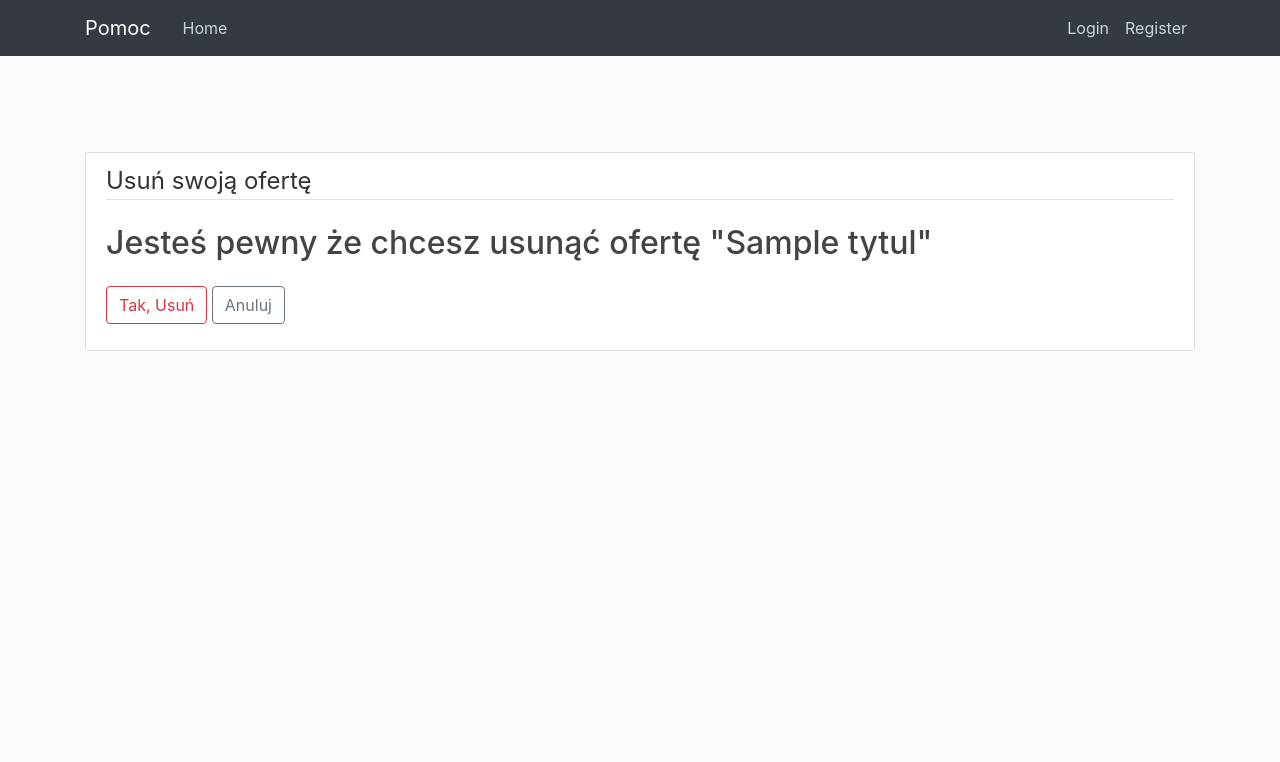
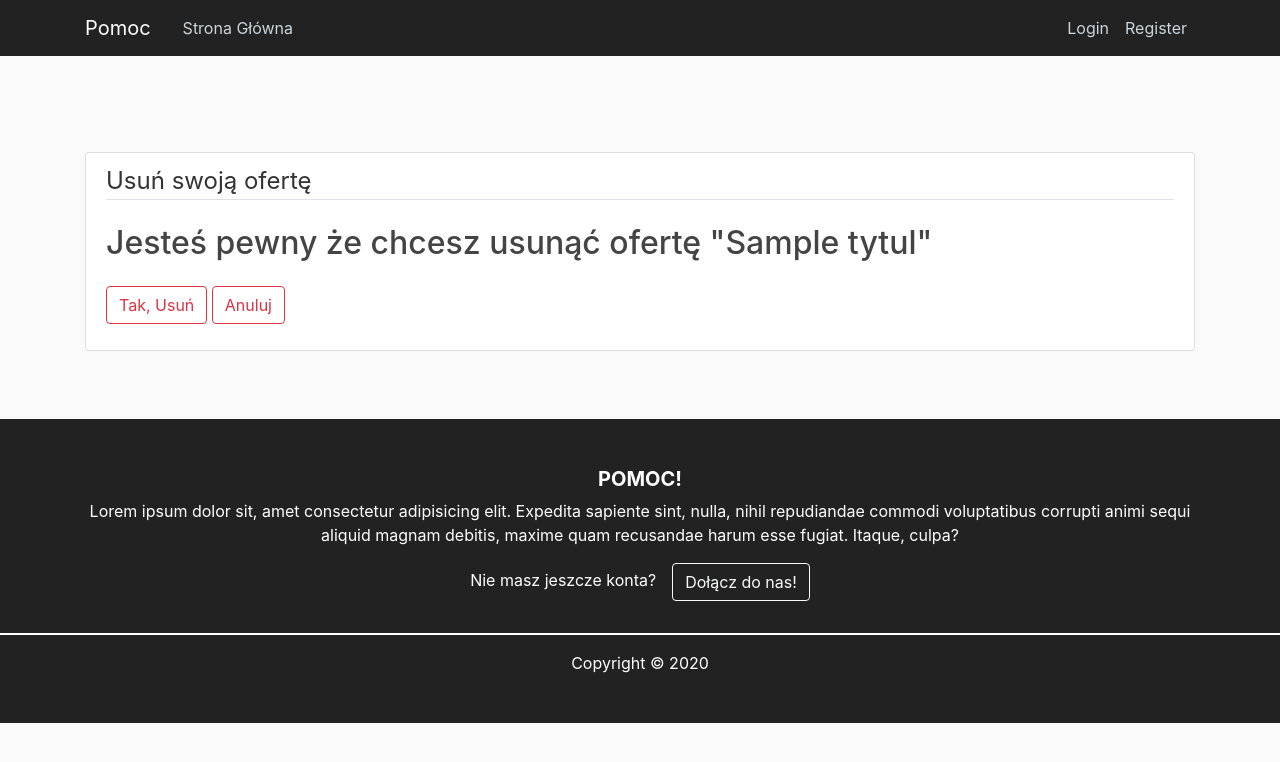
Before and after one commit to Pwojton/Pomagam, a Django app: template oferty/templates/oferty/oferta_confirm_delete.html in a window 1280 px wide. Shown: the top 762 px of the page. Run offline with Django 3.2, Linux system fonts and the light colour scheme; the template is opened without the code that fills it: most values are stand-ins (such as "Sample title", 1, 10 or a date in 2020); some libraries are stand-ins or nearby versions.

Commit message:
zmiany w szablonie

```diff
--- a/oferty/templates/oferty/komentarz_confirm_delete.html
+++ b/oferty/templates/oferty/komentarz_confirm_delete.html
@@ -9,7 +9,7 @@
             </fieldset>
             <div class="form-group">
                 <button class="btn btn-outline-danger" type="submit">Tak, Usuń</button>
-                <a class="btn btn-outline-secondary" href="{% url 'oferta_szczegoly' object.id %}">Anuluj</a>
+                <a class="btn btn-outline-danger" href="{% url 'oferta_szczegoly' object.id %}">Anuluj</a>
             </div>
         </form>
     </div>
--- a/oferty/templates/oferty/komentarz_form.html
+++ b/oferty/templates/oferty/komentarz_form.html
@@ -4,6 +4,6 @@
     <h1>Dodaj Komentarz</h1>
     <form method="POST" class="post-form">{% csrf_token %}
         {{ form|crispy }}
-        <button type="submit" class="save btn btn-primary">Stwórz</button>
+        <button type="submit" class="save btn btn-danger">Stwórz</button>
     </form>
 {% endblock %}
--- a/oferty/templates/oferty/oferta_confirm_delete.html
+++ b/oferty/templates/oferty/oferta_confirm_delete.html
@@ -9,7 +9,7 @@
             </fieldset>
             <div class="form-group">
                 <button class="btn btn-outline-danger" type="submit">Tak, Usuń</button>
-                <a class="btn btn-outline-secondary" href="{% url 'oferta_szczegoly' object.id %}">Anuluj</a>
+                <a class="btn btn-outline-danger" href="{% url 'oferta_szczegoly' object.id %}">Anuluj</a>
             </div>
         </form>
     </div>
--- a/oferty/templates/oferty/oferta_detail.html
+++ b/oferty/templates/oferty/oferta_detail.html
@@ -8,7 +8,7 @@
         <small class="text-muted">{{ object.data|date:"F d, Y" }}</small>
         {% if object.autor == user %}
           <div>
-            <a class="btn btn-info btn-sm mt-1 mb-1" href="{% url 'oferta_aktualizuj' object.id %}">Aktualizuj</a>
+            <a class="btn btn-danger btn-sm mt-1 mb-1" href="{% url 'oferta_aktualizuj' object.id %}">Aktualizuj</a>
             <a class="btn btn-danger btn-sm mt-1 mb-1" href="{% url 'oferta_usun' object.id %}">Usuń</a>
           </div>
         {% endif %}
@@ -19,7 +19,7 @@
   </article>
     {% if user.is_authenticated%}
       <hr>
-      <a class="btn btn-primary" href="{% url 'komentarz_utworz' object.id %}">Dodaj Komentarz</a>
+      <a class="btn btn-danger" href="{% url 'komentarz_utworz' object.id %}">Dodaj Komentarz</a>
         {% endif %}
       <hr>
       <h3> Komantarze: {{ komentarze.count }}</h3>
@@ -33,7 +33,7 @@
               <small class="text-muted">{{ komantarz.date|date:"d.m.Y"  }}</small>
               {%if object.autor == user%}
                   <a class="btn btn-sm mt-1 mb-1" href="{% url 'komentarz_aktualizuj' komantarz.id %}">
-                      <span><i class="fas fa-pen text-info d-flex " ></i></span>
+                      <span><i class="fas fa-pen text-danger d-flex " ></i></span>
                   </a>
                    <a class="btn btn-sm mt-1 mb-1" href="{% url 'komentarz_usun' komantarz.id %}">
                       <span><i class="fas fa-trash-alt text-danger d-flex " ></i></span>
--- a/oferty/templates/oferty/oferta_form.html
+++ b/oferty/templates/oferty/oferta_form.html
@@ -9,7 +9,7 @@
                 {{ form|crispy }}
             </fieldset>
             <div class="form-group">
-                <button class="btn btn-outline-info" type="submit">Utwórz</button>
+                <button class="btn btn-outline-danger" type="submit">Utwórz</button>
             </div>
         </form>
     </div>
--- a/oferty/templates/oferty/podstawowy.html
+++ b/oferty/templates/oferty/podstawowy.html
@@ -2,15 +2,10 @@
 <html>
 <head>
     {% load static %}
-    <!-- Required meta tags -->
     <meta charset="utf-8">
     <meta name="viewport" content="width=device-width, initial-scale=1, shrink-to-fit=no">
-
     <link rel="stylesheet" href="https://use.fontawesome.com/releases/v5.8.1/css/all.css" integrity="sha384-50oBUHEmvpQ+1lW4y57PTFmhCaXp0ML5d60M1M7uH2+nqUivzIebhndOJK28anvf" crossorigin="anonymous">
-
-    <!-- Bootstrap CSS -->
     <link rel="stylesheet" href="https://maxcdn.bootstrapcdn.com/bootstrap/4.0.0/css/bootstrap.min.css" integrity="sha384-Gn5384xqQ1aoWXA+058RXPxPg6fy4IWvTNh0E263XmFcJlSAwiGgFAW/dAiS6JXm" crossorigin="anonymous">
-
     <link rel="stylesheet" type="text/css" href="{% static 'oferty/style.css' %}">
 
     {% if title %}
@@ -21,7 +16,7 @@
 </head>
 <body>
     <header class="site-header">
-      <nav class="navbar navbar-expand-md navbar-dark bg-dark fixed-top ">
+      <nav class="navbar navbar-expand-md navbar-dark custom-bg-dark fixed-top ">
         <div class="container">
           <a class="navbar-brand mr-4" href="{% url 'glowna' %}">Pomoc</a>
           <button class="navbar-toggler" type="button" data-toggle="collapse" data-target="#navbarToggle" aria-controls="navbarToggle" aria-expanded="false" aria-label="Toggle navigation">
@@ -29,9 +24,9 @@
           </button>
           <div class="collapse navbar-collapse" id="navbarToggle">
             <div class="navbar-nav mr-auto">
-              <a class="nav-item nav-link" href="{% url 'glowna' %}">Home</a>
+              <a class="nav-item nav-link" href="{% url 'glowna' %}">Strona Główna</a>
             </div>
-            <!-- Navbar Right Side -->
+
             <div class="navbar-nav">
                 {% if user.is_authenticated %}
                 <a class="nav-item nav-link" href="{% url 'oferta_utworz' %}">Nowa Oferta</a>
@@ -65,8 +60,25 @@
       </div>
     </main>
 
-    <!-- Optional JavaScript -->
-    <!-- jQuery first, then Popper.js, then Bootstrap JS -->
+	     <footer class="mt-5 py-5 custom-bg-dark">
+    <div class="container">
+        <div class="row">
+            <div class="col-12 mt-md-0 mt-3 text-white mx-auto text-center">
+
+        <!-- Content -->
+        <h5 class="text-uppercase font-weight-bold text-white">Pomoc!</h5>
+        <p>Lorem ipsum dolor sit, amet consectetur adipisicing elit. Expedita sapiente sint, nulla, nihil
+          repudiandae commodi voluptatibus corrupti animi sequi aliquid magnam debitis, maxime quam recusandae
+          harum esse fugiat. Itaque, culpa?</p>
+                        <p>Nie masz jeszcze konta?<span class="ml-3"><a class="btn btn-outline-light" href="{% url 'zarejestruj' %}">Dołącz do nas!</a></span> </p>
+
+      </div>
+        </div>
+    </div>
+      <hr style="border: 1px solid white;">
+      <p class="m-0 text-center text-white">Copyright &copy; 2020</p>
+  </footer>
+
     <script src="https://code.jquery.com/jquery-3.2.1.slim.min.js" integrity="sha384-KJ3o2DKtIkvYIK3UENzmM7KCkRr/rE9/Qpg6aAZGJwFDMVNA/GpGFF93hXpG5KkN" crossorigin="anonymous"></script>
     <script src="https://cdnjs.cloudflare.com/ajax/libs/popper.js/1.12.9/umd/popper.min.js" integrity="sha384-ApNbgh9B+Y1QKtv3Rn7W3mgPxhU9K/ScQsAP7hUibX39j7fakFPskvXusvfa0b4Q" crossorigin="anonymous"></script>
     <script src="https://maxcdn.bootstrapcdn.com/bootstrap/4.0.0/js/bootstrap.min.js" integrity="sha384-JZR6Spejh4U02d8jOt6vLEHfe/JQGiRRSQQxSfFWpi1MquVdAyjUar5+76PVCmYl" crossorigin="anonymous"></script>
```
